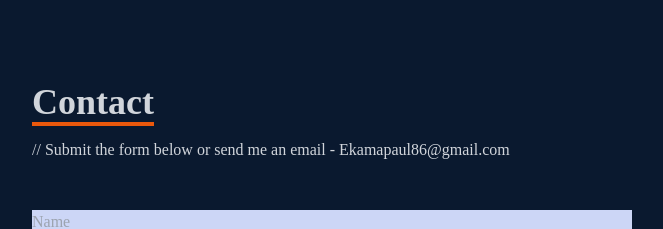
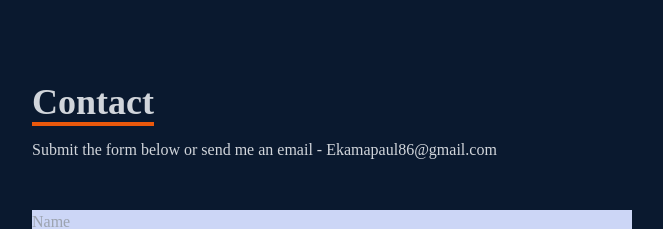
Before and after one commit to Pekamagit/My-portfolio, a React (Create React App) app: page / in a window 1280 px wide. Shown: the part 3220-3449 px from the top of the page, without its empty margins (308-971 px from the left). Built offline with nearby package versions, Linux system fonts and the light colour scheme.

Commit message:
Update Contact.jsx

```diff
--- a/src/components/Contact.jsx
+++ b/src/components/Contact.jsx
@@ -7,9 +7,9 @@ const Contact = () => {
             <div className='pb-8'>
                 <p className='text-4xl font-bold inline border-b-4 border-orange-600 text-gray-300'>Contact</p>
 
-                <p className='text-gray-300 py-4'>// Submit the form below or send me an email - Ekamapaul86@gmail.com</p>
+                <p className='text-gray-300 py-4'>Submit the form below or send me an email - Ekamapaul86@gmail.com</p>
             </div>
-            <input className='bg-[#ccd6f6] P-2' type='text' placeholder='Name' name='name' />
+            <input className='bg-[#ccd6f6] P-2' type='text' autocomplete="off" placeholder='Name' name='name' />
             <input className='my-4 p-2 bg-[#ccd6f6]' type='email' placeholder='Email' name='email' />
             <textarea className='bg-[#ccd6f6] p-2' name='message' rows={10} placeholder='Message'></textarea>
             <button className='text-white border-2 hover:bg-orange-600 hover:border-orange-600 px-4 py-3 my-8 mx-auto flex items-center'>Let's Collaborate</button>
```
